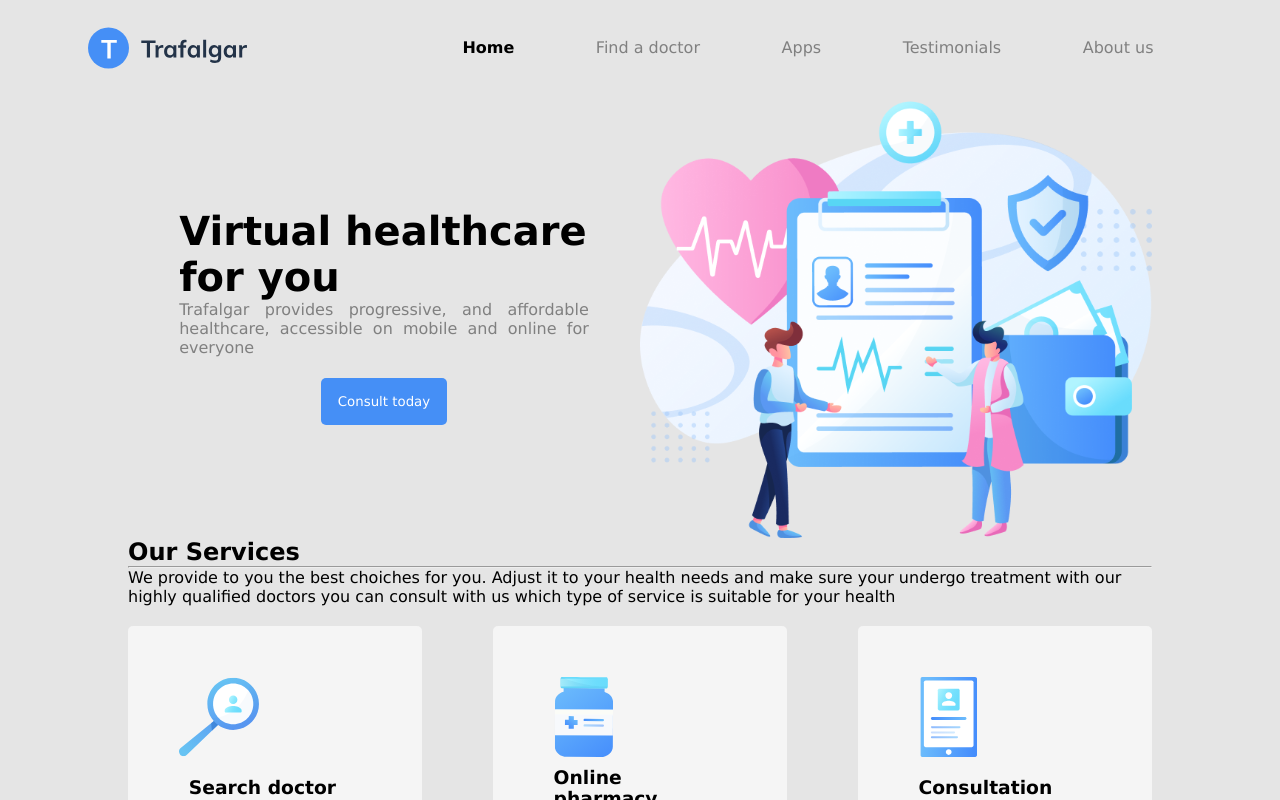
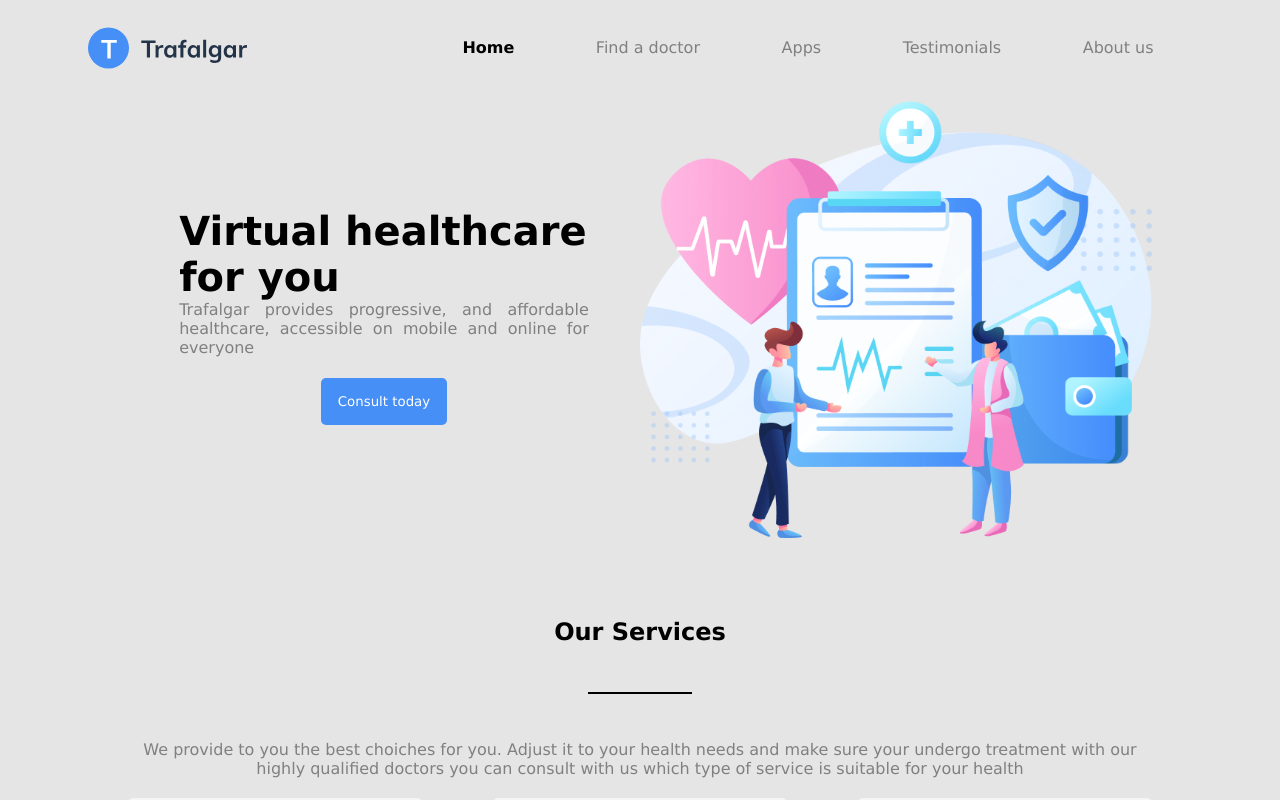
Before and after one commit to matheustkaczyk/trafalgar-landing-page, a React (Vite) app: page / in a window 1280 px wide. Shown: the top 800 px of the page. Built offline with nearby package versions, Linux system fonts and the light colour scheme.

Commit message:
feat: estilizacao services concluida

```diff
--- a/src/App.scss
+++ b/src/App.scss
@@ -73,9 +73,29 @@ header {
 
 .services-page {
   height: 100vh;
+  margin-top: 10vh;
 
   div {
+    height: 20%;
     padding: 0 10% 0 10%;
+    display: flex;
+    flex-direction: column;
+    justify-content: space-between;
+
+    h1 {
+      text-align: center;
+    }
+
+    hr {
+      width: 10%;
+      margin: 0 auto;
+      border: 1px solid black;
+    }
+
+    p {
+      text-align: center;
+      color: grey;
+    }
   }
 
   .articles-wrapper {
```
